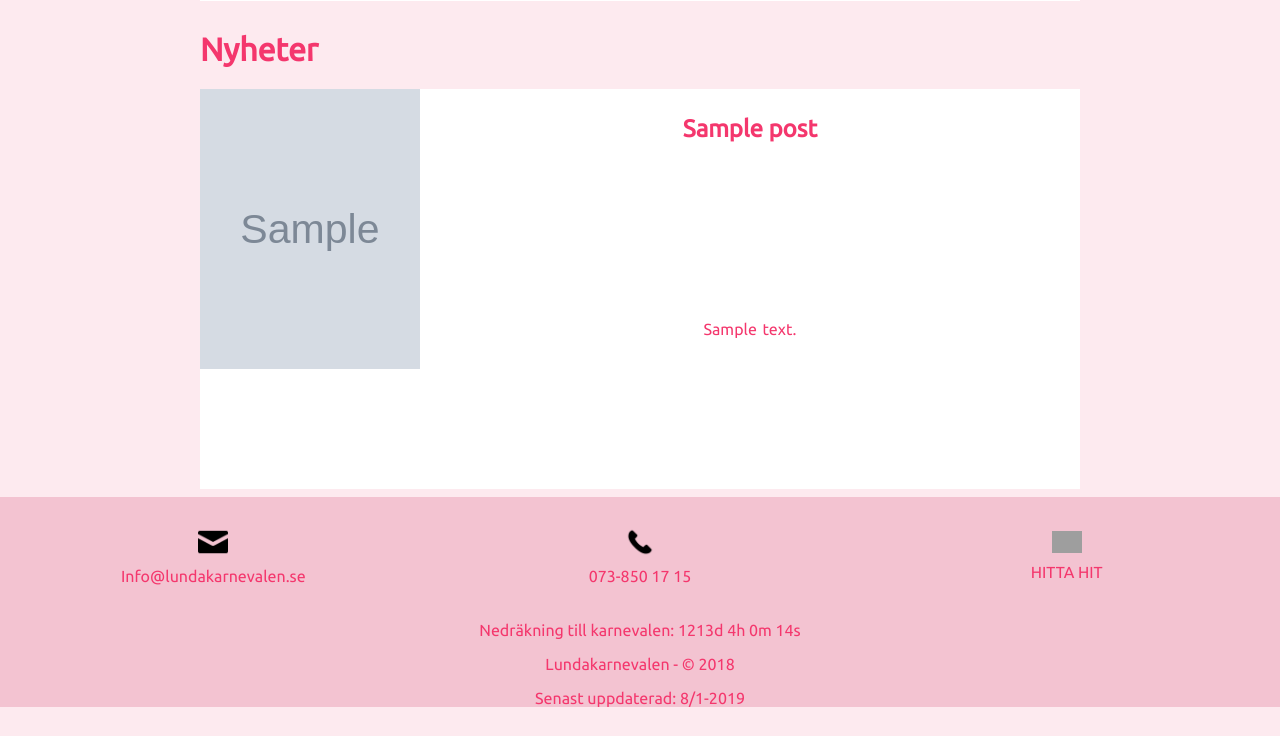
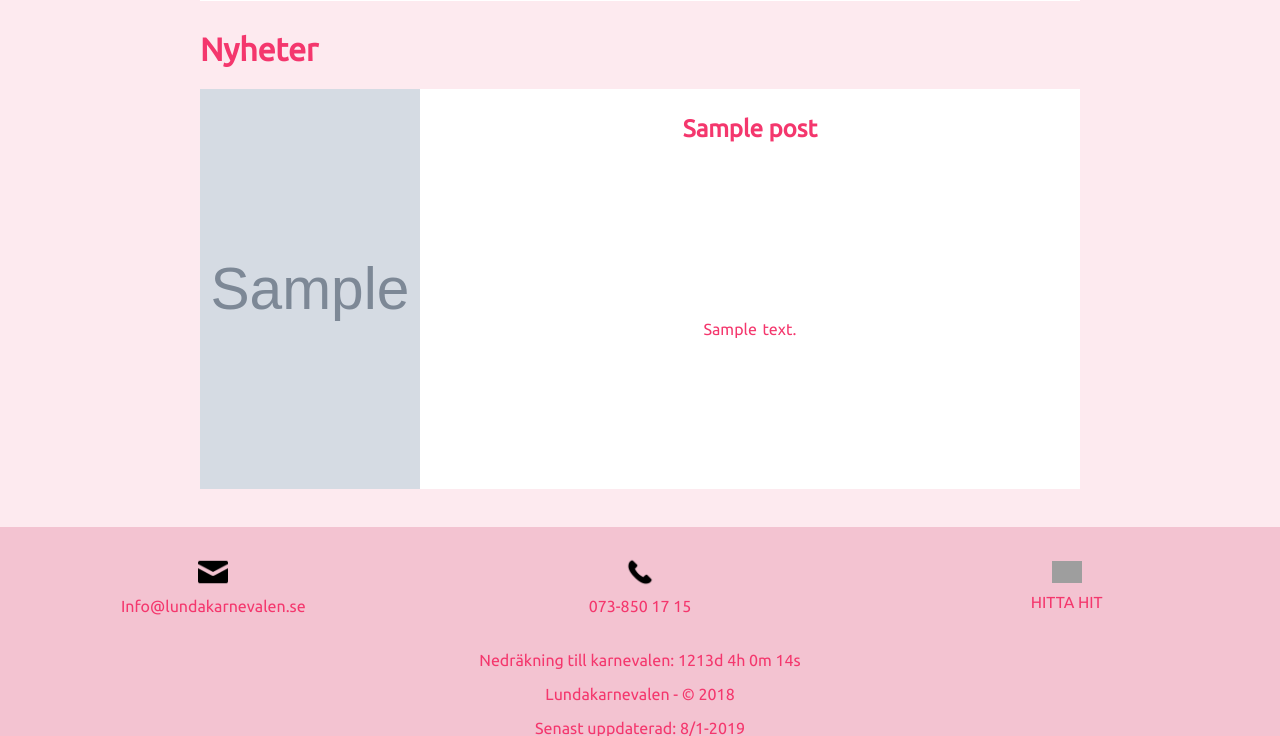
Before and after one commit to dhelvik/Grupp-3-Webbutveckling, a PHP site: page / in a window 1280 px wide. Shown: the part 1856-2592 px from the top of the page. Before the commit the page ends 2563 px from the top, so only its background shows below. Run offline with PHP 8.4, Linux system fonts and the light colour scheme; the visitor is signed in with stand-in values (Sample User, id 1); tables that the repository leaves empty or names only in its code hold one stand-in row (values such as "Sample post"); grey boxes marked "Sample" are stand-in pictures; some libraries are stand-ins or nearby versions; grey boxes are pictures that could not be loaded.

Commit message:
Update css/main.css

```diff
--- a/css/main.css
+++ b/css/main.css
@@ -47,11 +47,12 @@ button.main:hover {
 	height: 400px;
 	border: none;
 	background-color: white;
+	margin-bottom: 30px;
 }
 
 .post-img {
 	width: 25%;
-	height: 35vh;
+	height: 400px;
 	float: left;
 	position: relative;
 	background-position: center;
@@ -60,7 +61,7 @@ button.main:hover {
     display: flex;
     align-items: center;
     justify-content: center;
-    margin-bottom:30px;
+    margin-bottom: 30px;
 }
 
 .post-right {
```
